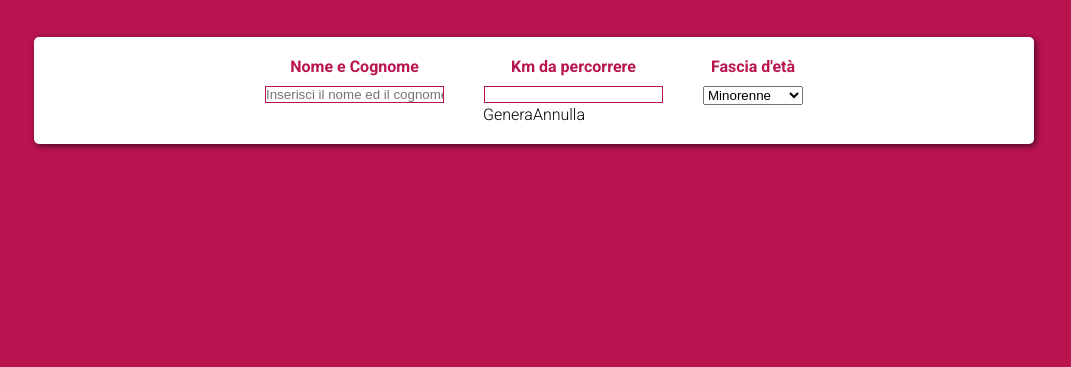
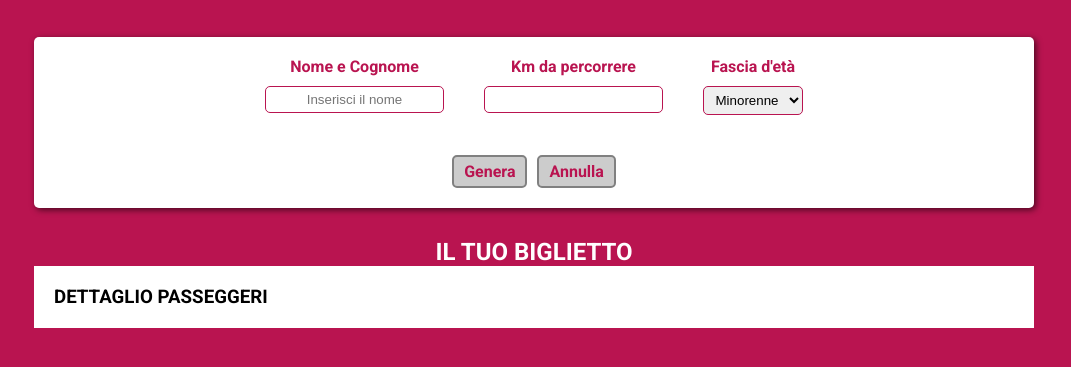
Before and after one commit to alessandro-fini/js-biglietto-treno-form, a plain HTML site: page index.html in a window 1280 px wide. Shown: the part 81-448 px from the top of the page, without its empty margins (106-1177 px from the left). Drawn offline with Linux system fonts and the light colour scheme.

Commit message:
start ticket

```diff
--- a/css/style.css
+++ b/css/style.css
@@ -50,7 +50,56 @@ h1{
   font-weight: bold;
 }
 
-.col input{
+.col input,
+.col select{
+  padding: 5px 0;
   border: 1px solid #b91450;
+  border-radius: 5px;
+  text-align: center;
 }
+
+.col input:focus,
+.col select:focus{
+  background-color: #b91450;
+  color: white;
+}
+
+/* button */
+.form .row .button{
+  background-color: #cccccc;
+  border: 2px solid gray;
+  border-radius: 5px;
+  margin: 40px 5px 0;
+  padding: 5px 10px;
+  color: #b91450;
+  font-weight: bold;
+}
+
+.form .row .button:active{
+  border: 2px solid #9c609d;
+  background-color: gray;
+}
+
+.form .row .button:hover{
+  cursor: pointer;
+}
+/* /button */
 /* /form */
+
+/* biglietto */
+h2{
+  color: white;
+  text-transform: uppercase;
+  text-align: center;
+  margin-top: 30px;
+}
+
+.ticket{
+  padding: 20px;
+  background-color: white;
+}
+
+.ticket h3{
+  text-transform: uppercase;
+}
+/* /biglietto */
--- a/index.html
+++ b/index.html
@@ -19,7 +19,7 @@
         <!-- input nominativo -->
         <div class="col">
           <label for="name">Nome e Cognome</label>
-          <input  id="name" type="text" placeholder="Inserisci il nome ed il cognome">
+          <input  id="name" type="text" placeholder="Inserisci il nome">
         </div>
         <!-- /input nominativo -->
         <!-- input km -->
@@ -52,6 +52,12 @@
       <!-- /second row -->
     </div>
     <!-- /form di input -->
+    <!-- biglietto -->
+    <h2>il tuo biglietto</h2>
+    <div class="ticket">
+      <h3>dettaglio passeggeri</h3>
+    </div>
+    <!-- /biglietto -->
   </div>
   <script src="js/script.js" charset="utf-8"></script>
 </body>
```
